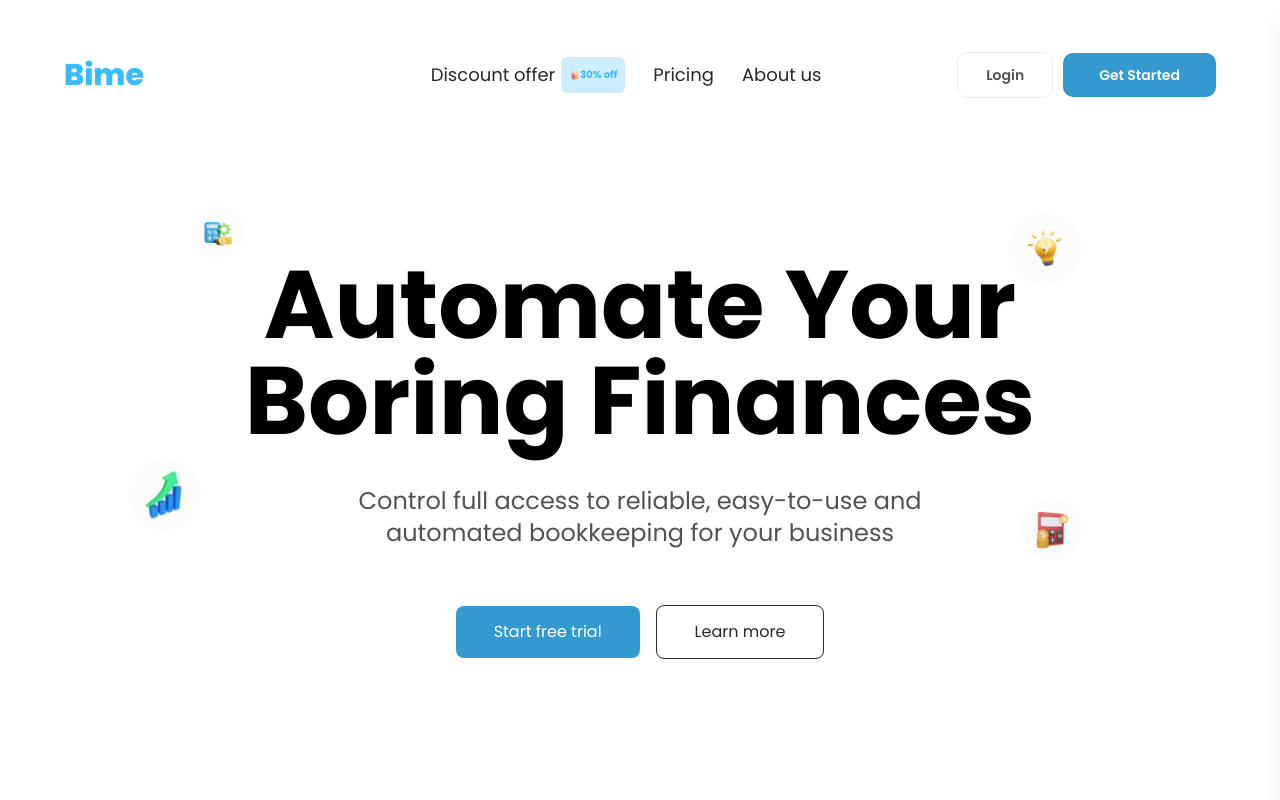
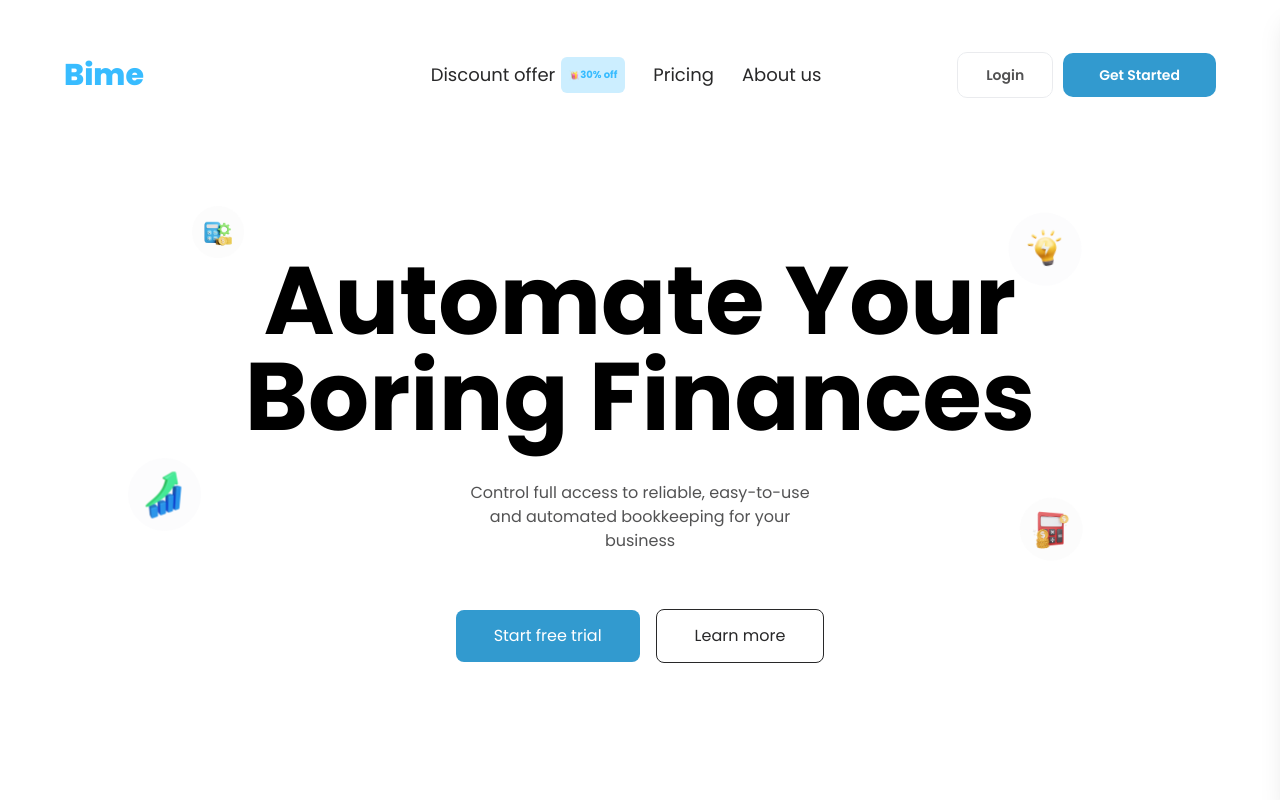
Before and after one commit to Omo-Akeye/Revamp, a Next.js app: page /home in a window 1280 px wide. Shown: the top 800 px of the page. Built offline with nearby package versions, Linux system fonts and the light colour scheme.

Commit message:
her subtext

```diff
--- a/src/app/home/ui/Hero.tsx
+++ b/src/app/home/ui/Hero.tsx
@@ -16,7 +16,7 @@ export default function Hero() {
          Your
         Boring Finances
         </h1>
-        <p className="bime-black md:mt-9 mt-6 mb-14 max-md:text-sm text-2xl mx-[16%]">
+        <p className="bime-black md:mt-9 mt-6 mb-14 max-md:text-sm text-base mx-[30%]">
         Control full access to reliable, easy-to-use and automated bookkeeping for your business
         </p>
         <div className="inline-flex justify-center items-center md:gap-x-4 gap-x-3">
```
